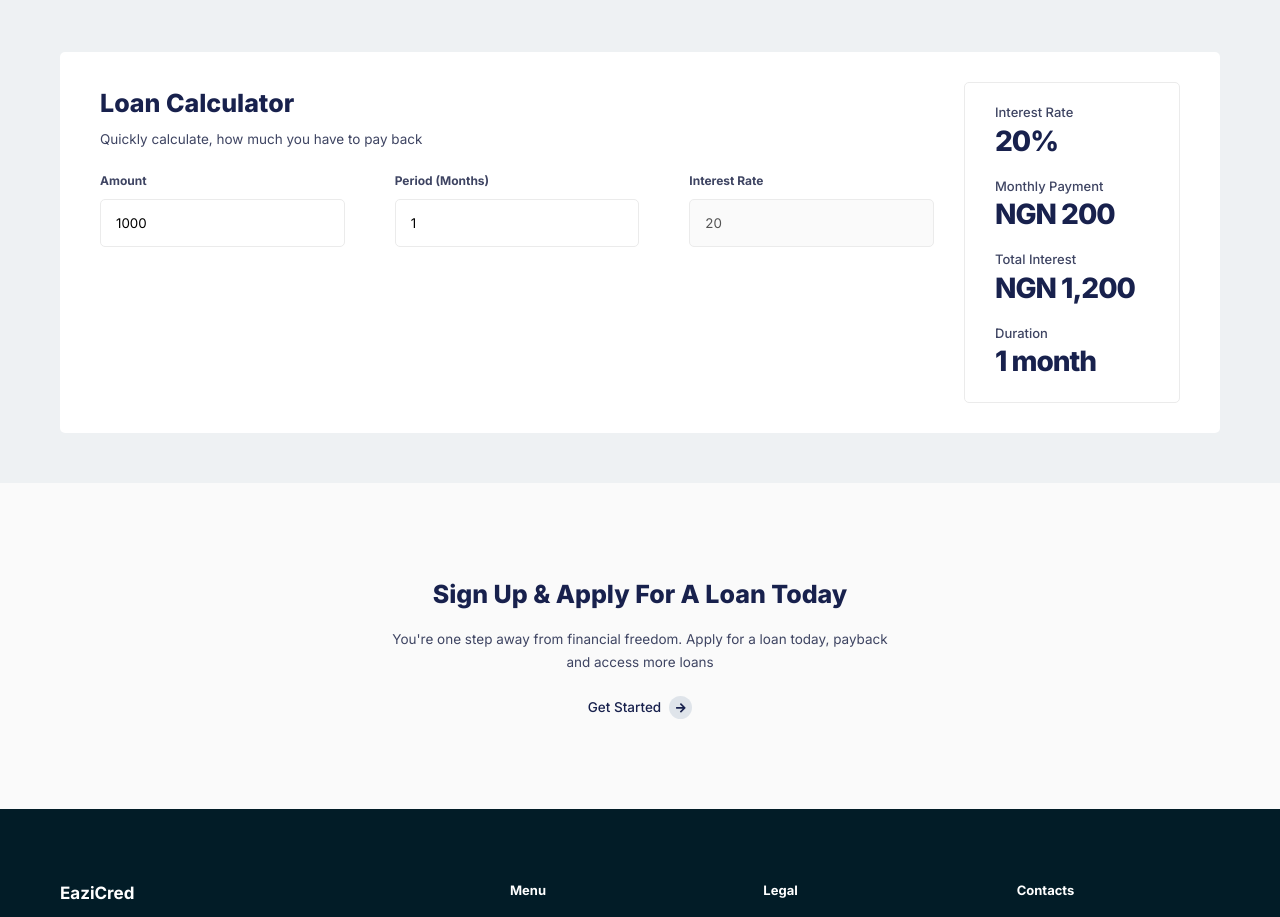
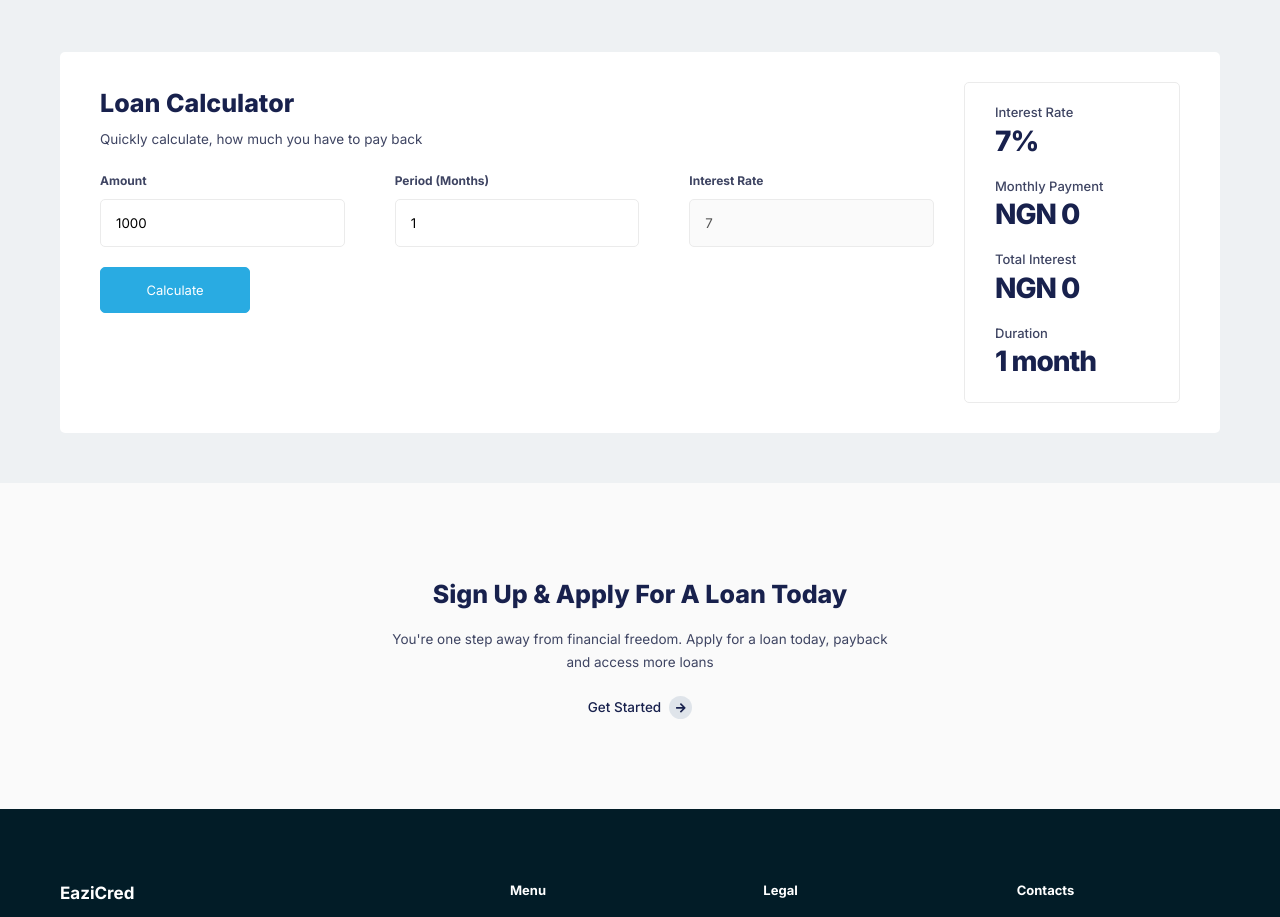
Before and after one commit to danieloski98/eazicred_frontend, a React (Create React App) app: page / in a window 1280 px wide. Shown: the part 3260-4177 px from the top of the page. Built offline with nearby package versions, Linux system fonts and the light colour scheme.

Commit message:
loan application done right

```diff
--- a/public/index.html
+++ b/public/index.html
@@ -6,11 +6,11 @@
     <meta name="theme-color" content="#000000" />
     <meta name="description" content="Web site created using create-react-app"/>
     <title>EaziCred - Better Loan Offers</title>
-    <link rel="stylesheet" href="styles/css/main.css">
+    <link rel="stylesheet" href="styles/main.css">
     <link rel="stylesheet" href="https://cdnjs.cloudflare.com/ajax/libs/font-awesome/5.15.3/css/all.min.css" integrity="sha512-iBBXm8fW90+nuLcSKlbmrPcLa0OT92xO1BIsZ+ywDWZCvqsWgccV3gFoRBv0z+8dLJgyAHIhR35VZc2oM/gI1w==" crossorigin="anonymous" />
     <link rel="stylesheet" type="text/css" href="https://cdn.jsdelivr.net/npm/slick-carousel@1.8.1/slick/slick.css"/>
     <link rel="stylesheet" type="text/css" href="https://cdn.jsdelivr.net/npm/slick-carousel@1.8.1/slick/slick-theme.css"/>
-    <link rel="stylesheet" href="styles/css/main.css">
+    <link rel="stylesheet" href="styles/main.css">
     <title> </title>
   </head>
   <body>
--- a/public/styles/css/main.css
+++ b/public/styles/main.css
@@ -1090,7 +1090,7 @@ section {
 }
 
 .hero-support {
-  background-image: url("../../assets/support-image.png");
+  background-image: url("../assets/support-image.png");
   background-size: cover;
   padding: 5rem 0;
 }
@@ -1234,19 +1234,19 @@ section {
 }
 
 .account .register__image {
-  background-image: url("../../assets/account-image.png");
+  background-image: url("../assets/account-image.png");
 }
 
 .account .login__image {
-  background-image: url("../../assets/login-image.png");
+  background-image: url("../assets/login-image.png");
 }
 
 .account .verify-email__image {
-  background-image: url("../../assets/verify-image.png");
+  background-image: url("../assets/verify-image.png");
 }
 
 .account .verify-email__image2 {
-  background-image: url("../../assets/verify-image-2.png");
+  background-image: url("../assets/verify-image-2.png");
 }
 
 .account__details {
@@ -1419,9 +1419,9 @@ section {
   color: #18214D;
 }
 
-.dashboard .main__top img {
+.dashboard .main__top > img {
   width: 3.5rem;
-  width: 3.5rem;
+  height: 3.5rem;
   border-radius: 50%;
   object-fit: cover;
 }
@@ -1456,7 +1456,7 @@ section {
   height: 12rem;
   padding: 3rem;
   border-radius: 5px;
-  background-image: url("../../assets/Patterns.svg");
+  background-image: url("../assets/Patterns.svg");
   color: #FFFFFF;
 }
 
@@ -2192,19 +2192,19 @@ section {
 }
 
 .account .register__image {
-  background-image: url("../../assets/account-image.png");
+  background-image: url("../assets/account-image.png");
 }
 
 .account .login__image {
-  background-image: url("../../assets/login-image.png");
+  background-image: url("../assets/login-image.png");
 }
 
 .account .verify-email__image {
-  background-image: url("../../assets/verify-image.png");
+  background-image: url("../assets/verify-image.png");
 }
 
 .account .verify-email__image2 {
-  background-image: url("../../assets/verify-image-2.png");
+  background-image: url("../assets/verify-image-2.png");
 }
 
 .account__details {
--- a/src/components/LoanCalculator.js
+++ b/src/components/LoanCalculator.js
@@ -1,27 +1,48 @@
-import React from 'react';
+import React, { useState } from 'react';
 
 import { currency } from './users/LoansList';
 
 const LoanCalculator = () => {
-    const [form, setForm] = React.useState({
+    const [form, setForm] = useState({
         amount: 1000,
         period: 1,
-        rate: 20
+        rate: 7
     })
+    const [results, setResults] = useState({
+        monthlyPayment: 0,
+        interestRate: form.rate,
+        totalInterest: 0,
+    });
 
-    function loanRate(rateVal){
-        return (rateVal/100) * form.rate * form.period;
-    }
+    function getResults() {
+        const {amount, rate, period} = form
 
-    function interest(){
-        const amount = parseInt(form.amount)
-        const fv = loanRate(amount) + amount
-        return fv / form.period
+        const principal = parseFloat(amount);
+        const interest = parseFloat(rate) / 100;
+        const months = parseFloat(period);
+
+        const monthlyInterest = interest * principal;
+        const totalInterest = monthlyInterest * months;
+
+        console.log(interest)
+
+        const totalPayment = principal + totalInterest;
+        const monthlyPayment =  parseInt((totalPayment / months).toFixed(2));
+
+        setResults({interestRate: interest, monthlyPayment, totalInterest})
     }
 
     const handleChange = e => {
         const {name, value} = e.target
         setForm({...form, [name]: value})
+    }
+
+    const period = () => {
+        if (form.period > 1) {
+            return `${form.period} months`;
+        } else {
+            return `${form.period} month`;
+        }
     }
 
     return (
@@ -36,7 +57,7 @@ const LoanCalculator = () => {
                                 <div className="form-grid">
                                     <div className="calculation__amount">
                                         <label htmlFor={"amount"}>Amount</label>
-                                        <input onChange={handleChange} name="amount" value={form.amount} type="text" placeholder="₦0.00" id="amount"/>
+                                        <input onChange={handleChange} name="amount" value={form.amount} max={250000} type="number" placeholder="₦0.00" id="amount"/>
                                     </div>
                                     <div className="calculation__period">
                                         <label htmlFor={"period"}>Period (Months)</label>
@@ -47,7 +68,7 @@ const LoanCalculator = () => {
                                         <input disabled onChange={handleChange} value={form.rate} name={"rate"} type="number" id="interest" placeholder="In numbers only"/>
                                     </div>
                                 </div>
-                                {/*<input disabled type="submit" className="btn btn-dark" value="Calculate"/>*/}
+                                <button type="button" className="btn btn-blue" onClick={getResults}>Calculate</button>
                             </form>
                         </div>
                         <div className="results">
@@ -57,15 +78,17 @@ const LoanCalculator = () => {
                             </div>
                             <div>
                                 <label>Monthly Payment</label>
-                                <p className="results-payment">{currency.format(loanRate(form.amount))}</p>
+                                <p className="results-payment">{currency.format(results.monthlyPayment)}</p>
+                                {/*<p className="results-payment">{currency.format(loanRate(form.amount))}</p>*/}
                             </div>
                             <div>
                                 <label>Total Interest</label>
-                                <p className="results-payment">{currency.format(interest())}</p>
+                                <p className="results-payment">{currency.format(results.totalInterest)}</p>
+                                {/*<p className="results-payment">{currency.format(interest())}</p>*/}
                             </div>
                             <div>
                                 <label>Duration</label>
-                                <p className="results-duration">{form.period} month</p>
+                                <p className="results-duration">{period()}</p>
                             </div>
                         </div>
                     </div>
--- a/src/components/users/DashboardContainer.js
+++ b/src/components/users/DashboardContainer.js
@@ -7,6 +7,7 @@ import {
   useHistory,
 } from 'react-router-dom';
 import logo from "./logo.png"
+import login from "./login.png"
 import { logoutRequest } from '../../redux/actions/actions';
 import {DASHBOARD_HISTORY_URL,
   DASHBOARD_LOAN_APPLICATION_URL,DASHBOARD_PROFILE_URL,
@@ -139,7 +140,7 @@ const DashboardContainer = ({children, page='Dashboard'}) => {
                         <Link className="main__logo" to={DASHBOARD_URL}>
                             <img src={logo} alt="eazicred logo"/>
                         </Link>
-                        <img alt="" src={"assets/login-image.png"}/>
+                        <img alt="" src={login}/>
                     </div>
                     {children}
                 </main>
```
Also changed, not shown: src/components/users/login.png (added).
